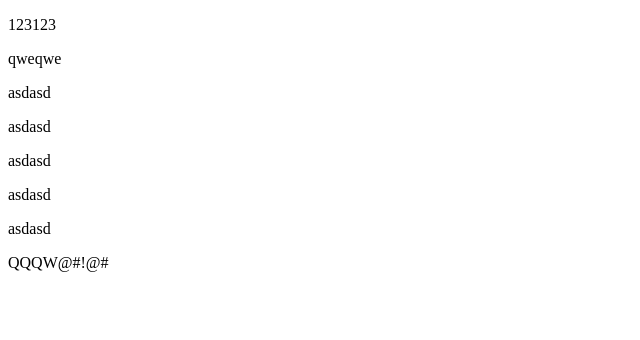
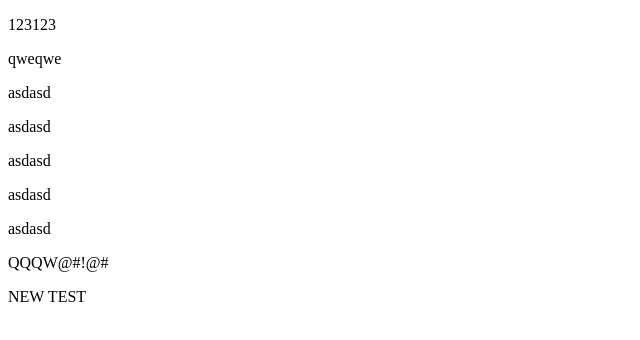
Before and after one commit to iamrealmarsel/test-date, a plain HTML site: page index.html in a window 1280 px wide. Shown: the whole page, without its empty margins (0-640 px from the left). Drawn offline with Linux system fonts and the light colour scheme.

Commit message:
AGAIN (Fri, May 13, 2022 11:17:39 PM)

```diff
--- a/index.html
+++ b/index.html
@@ -16,5 +16,7 @@
     <p>asdasd</p>
 
     <div>QQQW@#!@#</div>
+
+    <p>NEW TEST</p>
   </body>
 </html>
```
